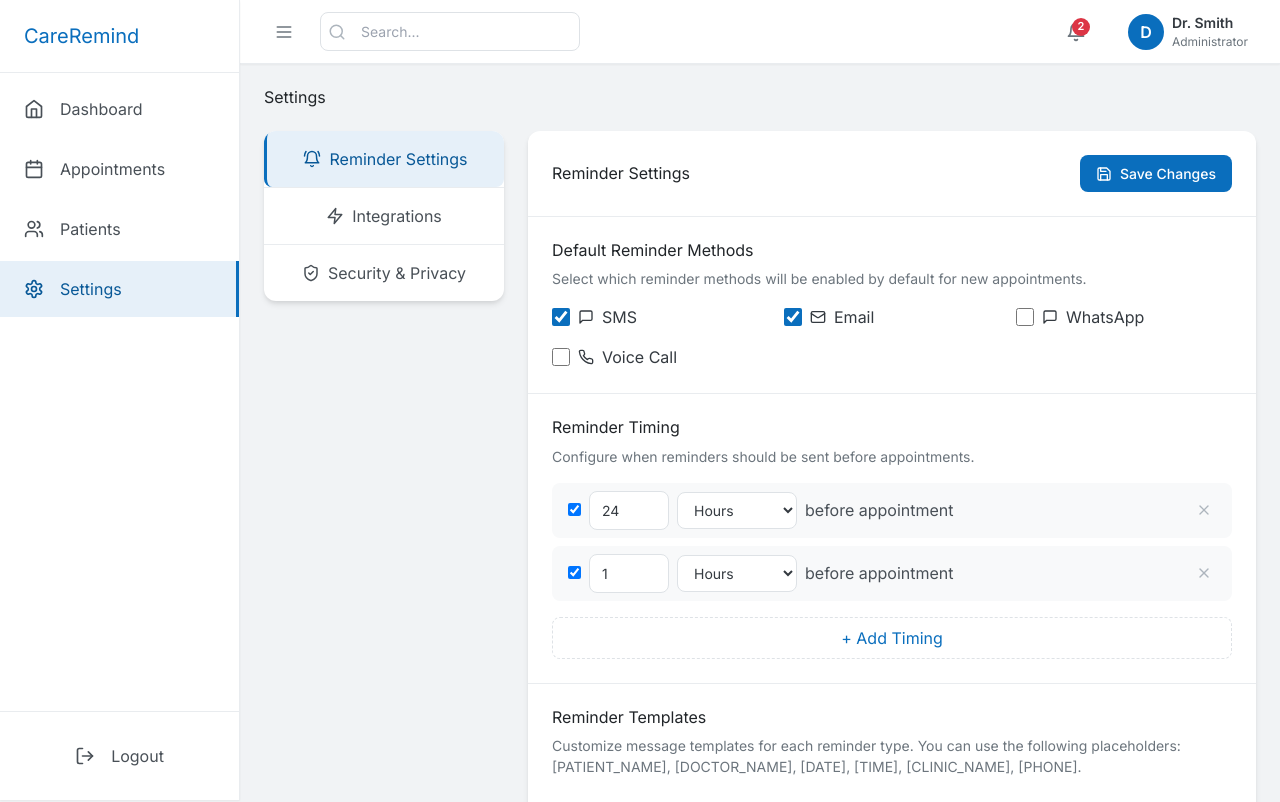
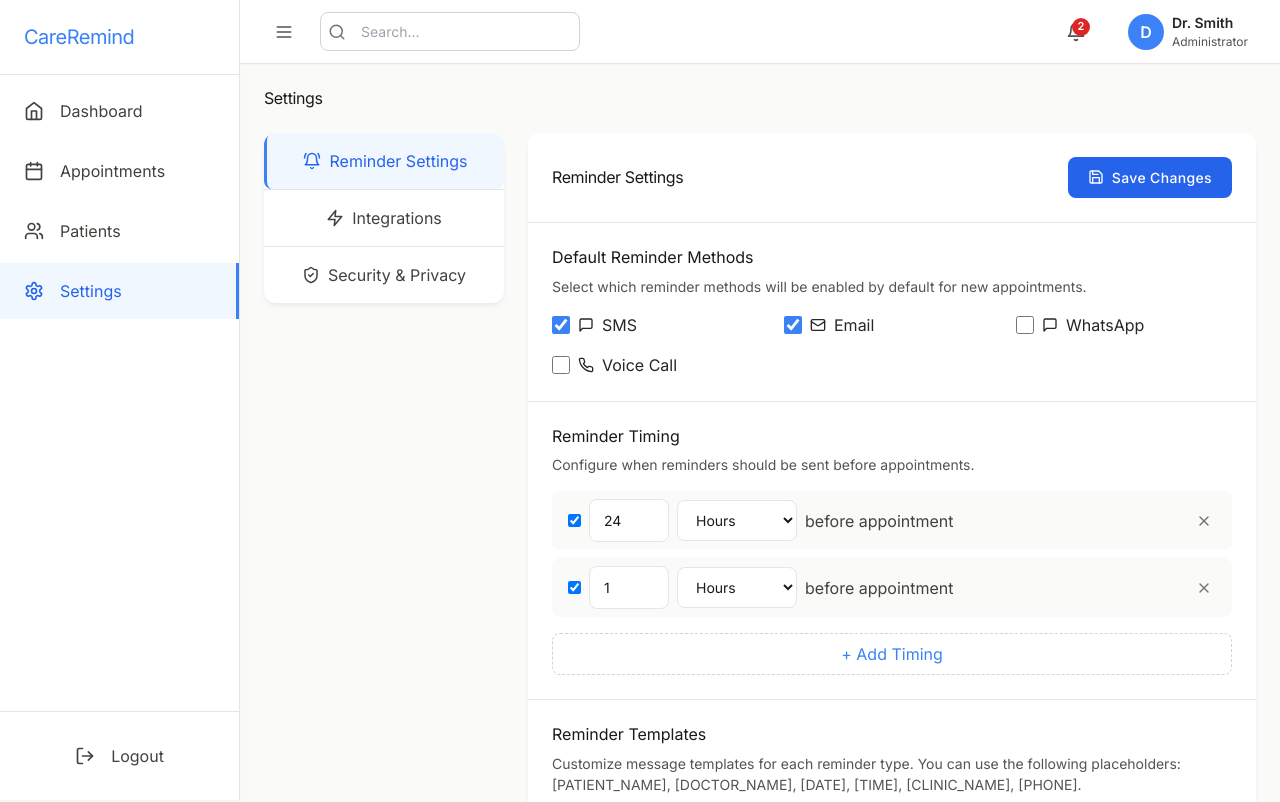
Before and after one commit to Bella-winter/hackathon-two-AI, a React (Vite) app: page /settings in a window 1280 px wide. Shown: the top 802 px of the page. Built offline with nearby package versions, Linux system fonts and the light colour scheme.

Commit message:
Implement tranquil healthcare theme

```diff
--- a/index.html
+++ b/index.html
@@ -4,7 +4,9 @@
     <meta charset="UTF-8" />
     <link rel="icon" type="image/svg+xml" href="/vite.svg" />
     <meta name="viewport" content="width=device-width, initial-scale=1.0" />
-    <title>CareRemind - Follow-Up Reminder System</title>
+    <meta name="description" content="A tranquil healthcare reminder system for efficient patient care and communication" />
+    <meta name="theme-color" content="#3b82f6" />
+    <title>CareRemind - Peaceful Patient Care Management</title>
   </head>
   <body>
     <div id="root"></div>
--- a/src/App.css
+++ b/src/App.css
@@ -1,47 +1,47 @@
 @import url('https://fonts.googleapis.com/css2?family=Inter:wght@400;500;600;700&display=swap');
 
 :root {
-  /* Primary colors */
-  --primary-50: #e6f0f9;
-  --primary-100: #cce0f3;
-  --primary-200: #99c2e8;
-  --primary-300: #66a3dc;
-  --primary-400: #3385d1;
-  --primary-500: #0A6EBD;
-  --primary-600: #085897;
-  --primary-700: #064271;
-  --primary-800: #042c4c;
-  --primary-900: #021626;
+  /* Primary colors - Calming blue palette */
+  --primary-50: #f0f7ff;
+  --primary-100: #e0f0ff;
+  --primary-200: #b9ddff;
+  --primary-300: #8ac7ff;
+  --primary-400: #5ba9ff;
+  --primary-500: #3b82f6;
+  --primary-600: #2563eb;
+  --primary-700: #1d4ed8;
+  --primary-800: #1e40af;
+  --primary-900: #1e3a8a;
 
-  /* Secondary colors */
-  --secondary-50: #ebf5f0;
-  --secondary-100: #d6ebe1;
-  --secondary-200: #add7c3;
-  --secondary-300: #85c3a5;
-  --secondary-400: #5caf87;
-  --secondary-500: #4FA274;
-  --secondary-600: #3f825d;
-  --secondary-700: #2f6146;
-  --secondary-800: #20412e;
-  --secondary-900: #102017;
+  /* Secondary colors - Soothing sage */
+  --secondary-50: #f4f8f6;
+  --secondary-100: #e6efe9;
+  --secondary-200: #bfd9c9;
+  --secondary-300: #97c3aa;
+  --secondary-400: #70ad8b;
+  --secondary-500: #4a8c6c;
+  --secondary-600: #3b7057;
+  --secondary-700: #2c5442;
+  --secondary-800: #1e382c;
+  --secondary-900: #0f1c16;
 
-  /* Neutral colors */
-  --neutral-50: #f8f9fa;
-  --neutral-100: #f1f3f5;
-  --neutral-200: #e9ecef;
-  --neutral-300: #dee2e6;
-  --neutral-400: #ced4da;
-  --neutral-500: #adb5bd;
-  --neutral-600: #6c757d;
-  --neutral-700: #495057;
-  --neutral-800: #343a40;
-  --neutral-900: #212529;
+  /* Neutral colors - Warm grays */
+  --neutral-50: #fafaf9;
+  --neutral-100: #f5f5f4;
+  --neutral-200: #e7e5e4;
+  --neutral-300: #d6d3d1;
+  --neutral-400: #a8a29e;
+  --neutral-500: #78716c;
+  --neutral-600: #57534e;
+  --neutral-700: #44403c;
+  --neutral-800: #292524;
+  --neutral-900: #1c1917;
 
-  /* Status colors */
-  --success: #198754;
-  --warning: #ffc107;
-  --danger: #dc3545;
-  --info: #0dcaf0;
+  /* Status colors - Muted tones */
+  --success: #059669;
+  --warning: #d97706;
+  --danger: #dc2626;
+  --info: #0891b2;
 
   /* Spacing */
   --space-1: 4px;
@@ -54,15 +54,15 @@
   --space-8: 96px;
 
   /* Borders */
-  --border-radius-sm: 4px;
+  --border-radius-sm: 6px;
   --border-radius-md: 8px;
   --border-radius-lg: 12px;
   --border-radius-xl: 16px;
 
   /* Shadows */
-  --shadow-sm: 0 1px 2px rgba(0, 0, 0, 0.05);
-  --shadow-md: 0 4px 6px -1px rgba(0, 0, 0, 0.1), 0 2px 4px -1px rgba(0, 0, 0, 0.06);
-  --shadow-lg: 0 10px 15px -3px rgba(0, 0, 0, 0.1), 0 4px 6px -2px rgba(0, 0, 0, 0.05);
+  --shadow-sm: 0 1px 2px rgba(0, 0, 0, 0.03);
+  --shadow-md: 0 4px 6px -1px rgba(0, 0, 0, 0.05), 0 2px 4px -1px rgba(0, 0, 0, 0.03);
+  --shadow-lg: 0 10px 15px -3px rgba(0, 0, 0, 0.05), 0 4px 6px -2px rgba(0, 0, 0, 0.03);
 }
 
 * {
@@ -74,23 +74,25 @@
 body {
   font-family: 'Inter', -apple-system, BlinkMacSystemFont, sans-serif;
   color: var(--neutral-800);
-  background-color: var(--neutral-100);
-  line-height: 1.5;
+  background-color: var(--neutral-50);
+  line-height: 1.6;
 }
 
 h1, h2, h3, h4, h5, h6 {
   font-weight: 600;
-  line-height: 1.2;
+  line-height: 1.3;
   color: var(--neutral-900);
   margin-bottom: var(--space-3);
 }
 
 h1 {
   font-size: 1.875rem;
+  letter-spacing: -0.025em;
 }
 
 h2 {
   font-size: 1.5rem;
+  letter-spacing: -0.025em;
 }
 
 h3 {
@@ -98,13 +100,13 @@ h3 {
 }
 
 a {
-  color: var(--primary-500);
+  color: var(--primary-600);
   text-decoration: none;
   transition: color 0.2s ease;
 }
 
 a:hover {
-  color: var(--primary-600);
+  color: var(--primary-700);
 }
 
 button, .btn {
@@ -112,42 +114,46 @@ button, .btn {
   align-items: center;
   justify-content: center;
   font-weight: 500;
-  padding: 0.5rem 1rem;
+  padding: 0.625rem 1.25rem;
   border-radius: var(--border-radius-md);
-  transition: all 0.2s ease;
+  transition: all 0.2s cubic-bezier(0.4, 0, 0.2, 1);
   cursor: pointer;
   font-size: 0.875rem;
   border: none;
   gap: 0.5rem;
+  letter-spacing: 0.025em;
 }
 
 .btn-primary {
-  background-color: var(--primary-500);
+  background-color: var(--primary-600);
   color: white;
 }
 
 .btn-primary:hover {
-  background-color: var(--primary-600);
+  background-color: var(--primary-700);
+  transform: translateY(-1px);
 }
 
 .btn-secondary {
-  background-color: var(--secondary-500);
+  background-color: var(--secondary-600);
   color: white;
 }
 
 .btn-secondary:hover {
-  background-color: var(--secondary-600);
+  background-color: var(--secondary-700);
+  transform: translateY(-1px);
 }
 
 .btn-outline {
   background-color: transparent;
-  border: 1px solid var(--neutral-300);
+  border: 1px solid var(--neutral-200);
   color: var(--neutral-700);
 }
 
 .btn-outline:hover {
-  background-color: var(--neutral-100);
-  border-color: var(--neutral-400);
+  background-color: var(--neutral-50);
+  border-color: var(--neutral-300);
+  color: var(--neutral-900);
 }
 
 .container {
@@ -162,7 +168,8 @@ button, .btn {
   border-radius: var(--border-radius-lg);
   box-shadow: var(--shadow-md);
   padding: var(--space-4);
-  transition: transform 0.2s ease, box-shadow 0.2s ease;
+  transition: all 0.3s cubic-bezier(0.4, 0, 0.2, 1);
+  border: 1px solid var(--neutral-100);
 }
 
 .card:hover {
@@ -173,62 +180,98 @@ button, .btn {
 .badge {
   display: inline-flex;
   align-items: center;
-  padding: 0.25rem 0.5rem;
-  border-radius: var(--border-radius-sm);
+  padding: 0.25rem 0.75rem;
+  border-radius: var(--border-radius-md);
   font-size: 0.75rem;
-  font-weight: 600;
+  font-weight: 500;
+  letter-spacing: 0.025em;
 }
 
 .badge-success {
-  background-color: rgba(25, 135, 84, 0.1);
+  background-color: rgba(5, 150, 105, 0.1);
   color: var(--success);
 }
 
 .badge-warning {
-  background-color: rgba(255, 193, 7, 0.1);
+  background-color: rgba(217, 119, 6, 0.1);
   color: var(--warning);
 }
 
 .badge-danger {
-  background-color: rgba(220, 53, 69, 0.1);
+  background-color: rgba(220, 38, 38, 0.1);
   color: var(--danger);
 }
 
 .badge-info {
-  background-color: rgba(13, 202, 240, 0.1);
+  background-color: rgba(8, 145, 178, 0.1);
   color: var(--info);
 }
 
 .form-group {
-  margin-bottom: var(--space-3);
+  margin-bottom: var(--space-4);
 }
 
 .form-label {
   display: block;
-  margin-bottom: var(--space-1);
+  margin-bottom: var(--space-2);
   font-weight: 500;
   color: var(--neutral-700);
+  font-size: 0.875rem;
 }
 
 .form-control {
   width: 100%;
-  padding: 0.5rem 0.75rem;
+  padding: 0.625rem 0.875rem;
   font-size: 0.875rem;
   line-height: 1.5;
-  color: var(--neutral-800);
+  color: var(--neutral-900);
   background-color: white;
-  border: 1px solid var(--neutral-300);
+  border: 1px solid var(--neutral-200);
   border-radius: var(--border-radius-md);
-  transition: border-color 0.2s ease, box-shadow 0.2s ease;
+  transition: all 0.2s cubic-bezier(0.4, 0, 0.2, 1);
 }
 
 .form-control:focus {
+  outline: none;
   border-color: var(--primary-400);
-  outline: none;
-  box-shadow: 0 0 0 3px rgba(10, 110, 189, 0.1);
+  box-shadow: 0 0 0 3px rgba(59, 130, 246, 0.1);
 }
 
-/* Responsive */
+/* Animations */
+@keyframes fadeIn {
+  from {
+    opacity: 0;
+    transform: translateY(8px);
+  }
+  to {
+    opacity: 1;
+    transform: translateY(0);
+  }
+}
+
+.fade-in {
+  animation: fadeIn 0.4s cubic-bezier(0.4, 0, 0.2, 1) forwards;
+}
+
+.spinner {
+  border: 2px solid rgba(59, 130, 246, 0.1);
+  width: 20px;
+  height: 20px;
+  border-radius: 50%;
+  border-left-color: var(--primary-600);
+  animation: spin 0.8s linear infinite;
+}
+
+@keyframes spin {
+  0% {
+    transform: rotate(0deg);
+  }
+  100% {
+    transform: rotate(360deg);
+  }
+}
+
+/* Responsive Design */
 @media (max-width: 768px) {
   h1 {
     font-size: 1.5rem;
@@ -250,37 +293,3 @@ button, .btn {
     padding: 0 var(--space-3);
   }
 }
-
-/* Animations */
-@keyframes fadeIn {
-  from {
-    opacity: 0;
-    transform: translateY(10px);
-  }
-  to {
-    opacity: 1;
-    transform: translateY(0);
-  }
-}
-
-.fade-in {
-  animation: fadeIn 0.3s ease forwards;
-}
-
-.spinner {
-  border: 3px solid rgba(0, 0, 0, 0.1);
-  width: 20px;
-  height: 20px;
-  border-radius: 50%;
-  border-left-color: var(--primary-500);
-  animation: spin 1s linear infinite;
-}
-
-@keyframes spin {
-  0% {
-    transform: rotate(0deg);
-  }
-  100% {
-    transform: rotate(360deg);
-  }
-}
```
